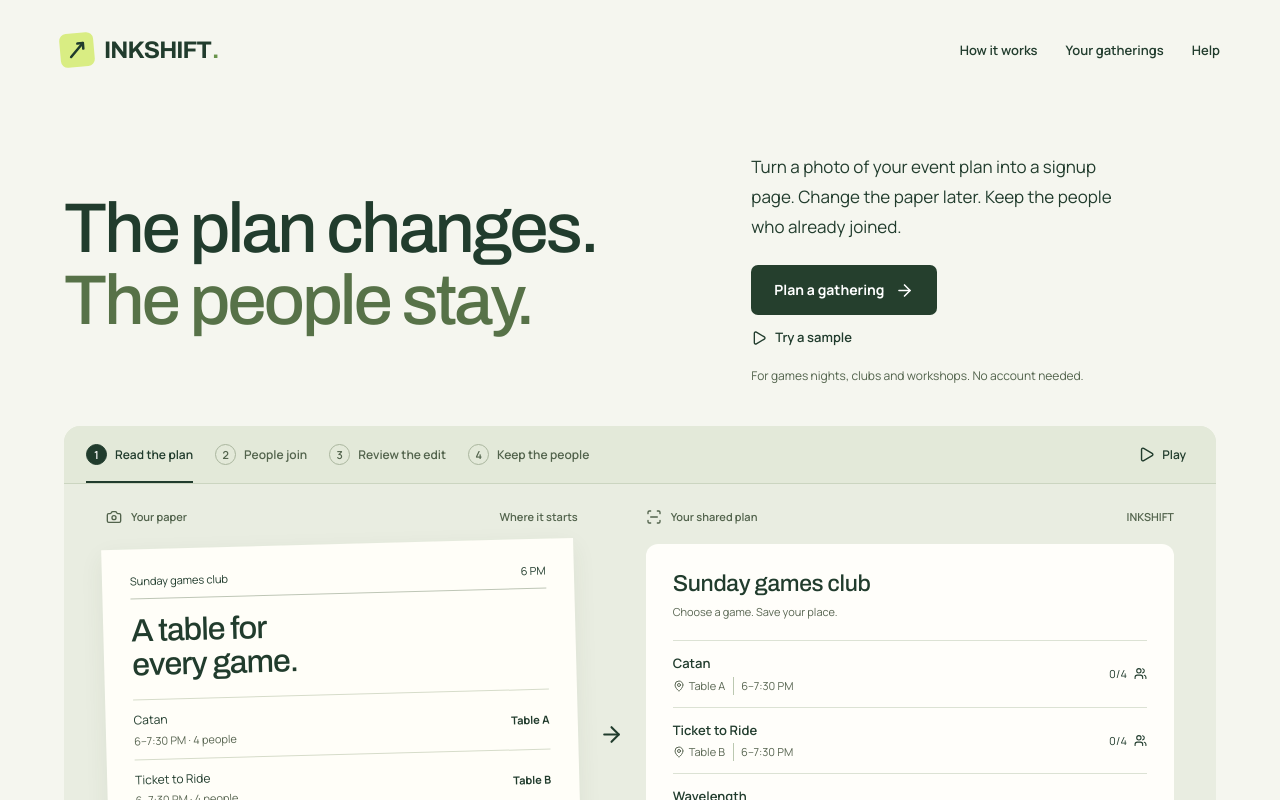
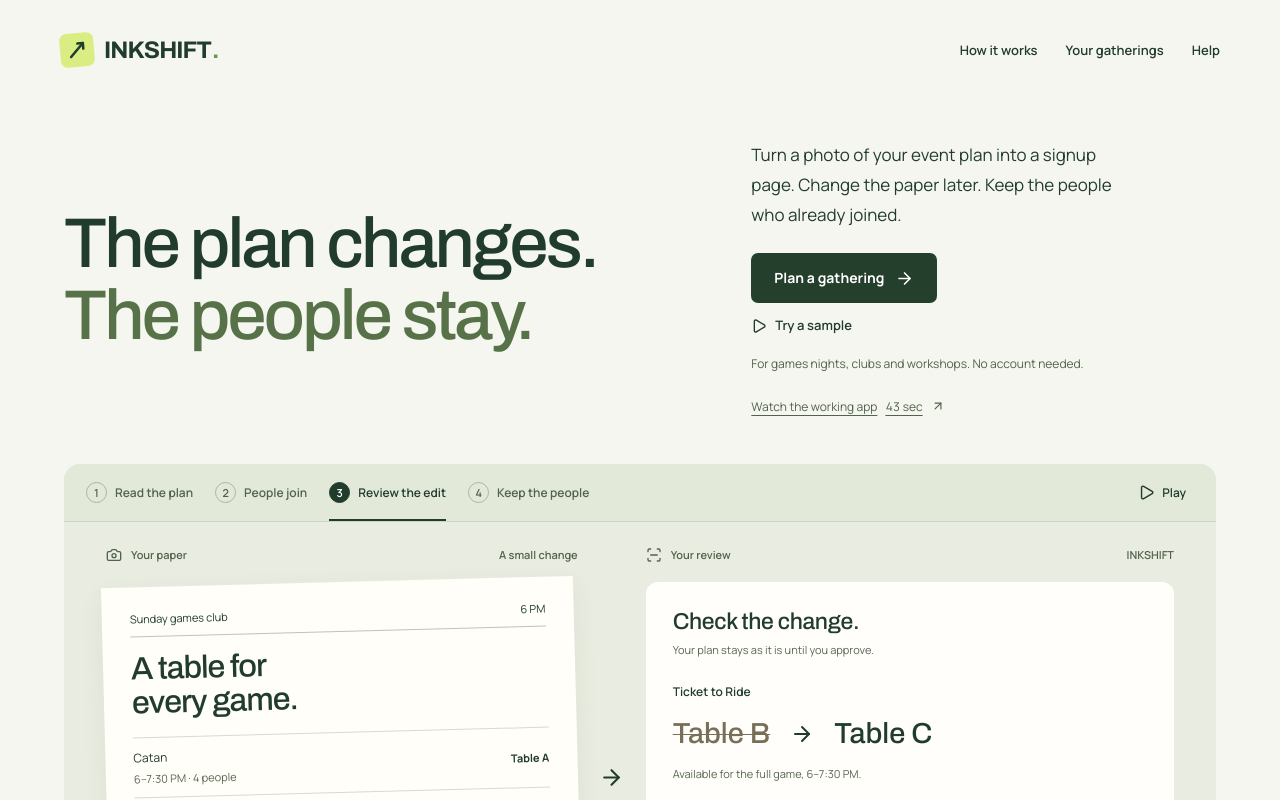
Before and after one commit to himanshu748/inkshift, a Next.js app: page / in a window 1280 px wide. Shown: the top 800 px of the page. Built offline with nearby package versions, Linux system fonts and the light colour scheme.

Commit message:
Show booking moves clearly and add real product screenshots

```diff
--- a/src/app/globals.css
+++ b/src/app/globals.css
@@ -2402,3 +2402,30 @@ input[type="checkbox"] {
     gap: 6px;
   }
 }
+
+/* A proposal's structured before/after values stay legible during review. */
+.change-row > div { min-width: 0; flex: 1; }
+.change-location {
+  display: grid;
+  grid-template-columns: minmax(0, 1fr) auto minmax(0, 1fr);
+  gap: 16px;
+  align-items: center;
+  margin: 16px 0 12px;
+}
+.change-location > div { min-width: 0; }
+.change-location span { display: block; font-size: 11px; color: var(--muted); margin-bottom: 6px; }
+.change-location del, .change-location b {
+  display: block;
+  font-family: Archivo, sans-serif;
+  font-size: clamp(22px, 2.4vw, 32px);
+  font-weight: 500;
+  line-height: 1.2;
+  overflow-wrap: anywhere;
+}
+.change-location del { color: var(--muted); text-decoration-thickness: 1px; }
+.change-location b { color: var(--ink); }
+.review-heading p, .change-row p { font-size: 12px; line-height: 1.7; }
+@media (max-width: 480px) {
+  .change-location { gap: 10px; }
+  .change-location del, .change-location b { font-size: 23px; }
+}
--- a/src/components/landing.css
+++ b/src/components/landing.css
@@ -12,7 +12,7 @@
   grid-template-columns: 1.35fr 1fr;
   gap: 60px;
   align-items: center;
-  padding: 44px 0 40px;
+  padding: 32px 0 36px;
 }
 .landing-intro h1 {
   font-size: clamp(48px, 5.5vw, 80px);
@@ -728,3 +728,20 @@
 @media (prefers-reduced-motion: reduce) {
   .landing-answers summary svg { transition: none; }
 }
+
+.landing-watch {
+  display: flex;
+  align-items: center;
+  gap: 8px;
+  width: fit-content;
+  min-height: 44px;
+  margin-top: 10px;
+  font-size: 12px;
+  color: var(--supporting-ink);
+}
+.landing-watch span { font-variant-numeric: tabular-nums; }
+.landing-watch:hover { color: var(--ink); text-decoration: underline; text-underline-offset: 4px; }
+@media (min-width: 761px) and (max-width: 950px) {
+  .landing-intro { grid-template-columns: 1fr 1fr; }
+  .landing-intro h1 { font-size: 46px; }
+}
--- a/src/components/landing.tsx
+++ b/src/components/landing.tsx
@@ -37,7 +37,7 @@ const questions = [
 ];
 
 function Walkthrough() {
-  const [step, setStep] = useState(0);
+  const [step, setStep] = useState(2);
   const [playing, setPlaying] = useState(false);
   useEffect(() => {
     if (!playing) return;
@@ -322,6 +322,9 @@ export function Landing() {
             <small>
               For games nights, clubs and workshops. No account needed.
             </small>
+            <a className="landing-watch" href="https://www.youtube.com/watch?v=xM5eC-q7t_0" target="_blank" rel="noreferrer">
+              Watch the working app <span>43 sec</span><ArrowUpRight size={14} />
+            </a>
             {error && (
               <p className="landing-error" role="alert">
                 {error}
```
Also changed, not shown: src/components/workspace.tsx (+10 -1 lines), 8 other files (tests, documents, lock files or other folders).
